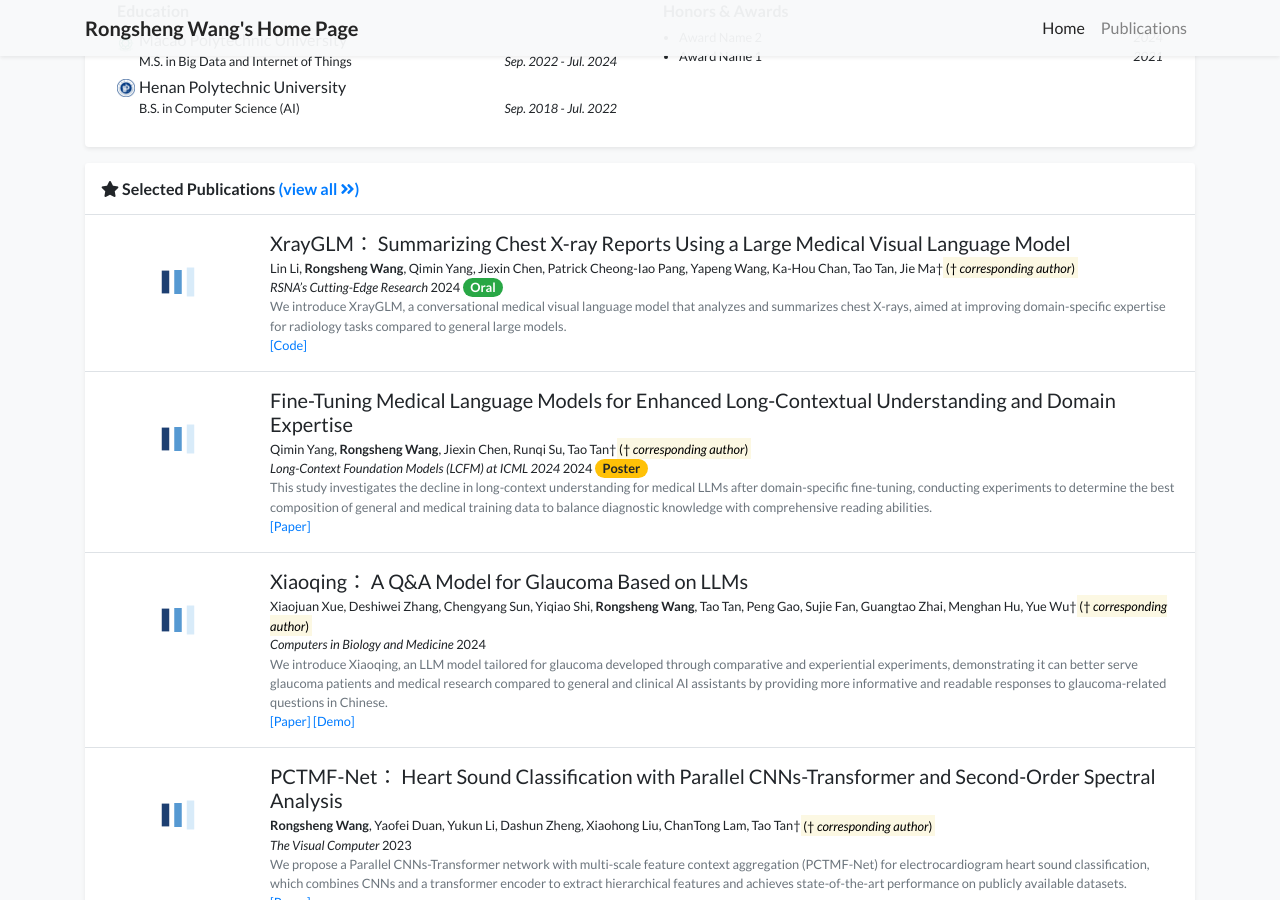
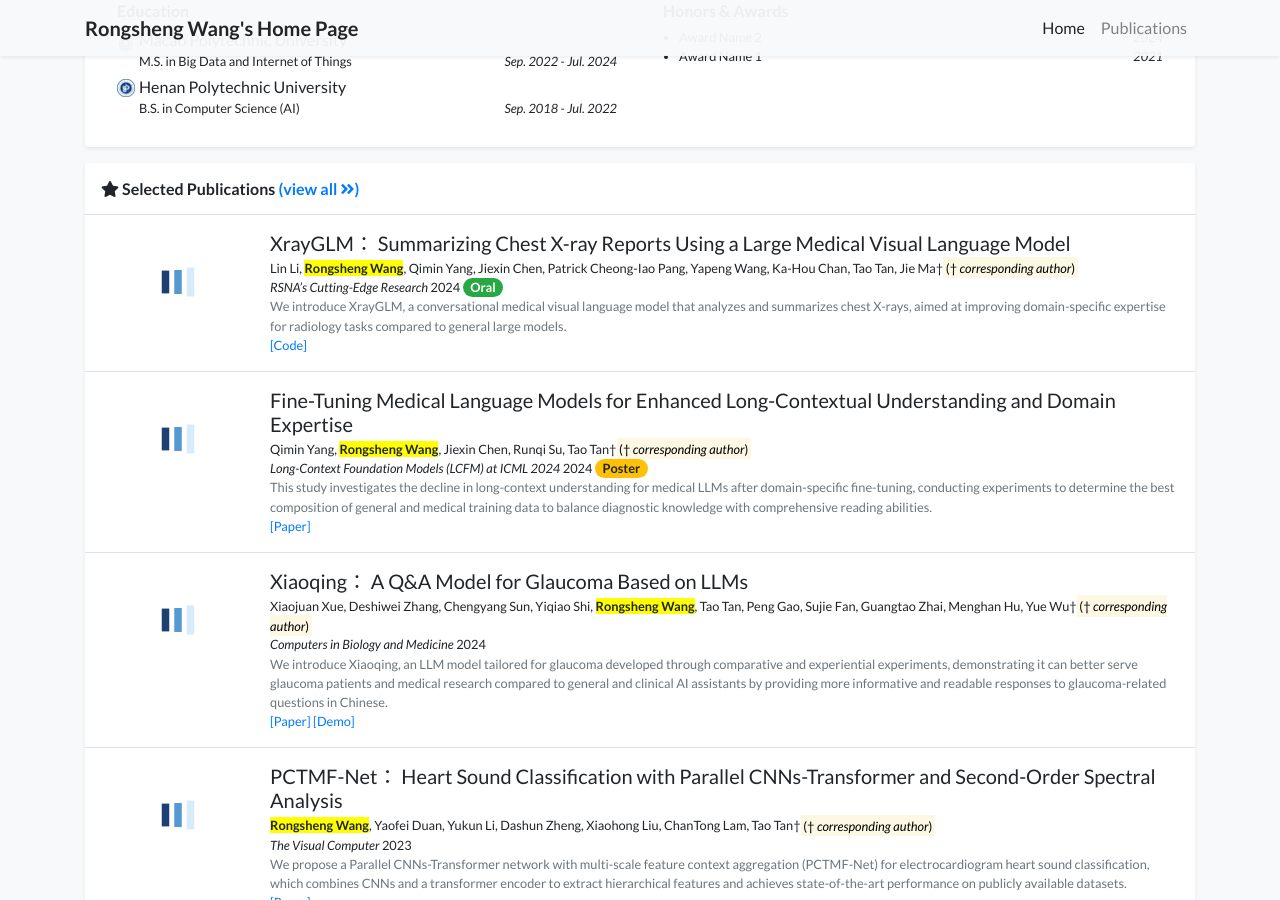
Before and after one commit to WangRongsheng/WangRongsheng.github.io, a Jekyll site: the page built from index.html, in a window 1280 px wide and 900 px high, scrolled down 502 px. Built offline with Jekyll 4.4.1, drawn with Linux system fonts in a browser that asks for light colours; a style sheet for code colours, icons or effects is not loaded.

Commit message:
Update author_list.html

```diff
--- a/_includes/widgets/author_list.html
+++ b/_includes/widgets/author_list.html
@@ -21,7 +21,7 @@
     {%- endif -%}
 
     {%- if info['bold'] == true -%}
-        {%- assign display_name = name | append: mark | prepend: "<strong>" | append: "</strong>" -%}
+    {%- assign display_name = name | append: mark | prepend: "<strong style='background-color: yellow;'>" | append: "</strong>" -%}
     {%- else -%}
         {%- assign display_name = name | append: mark -%}
     {%- endif -%}
```
